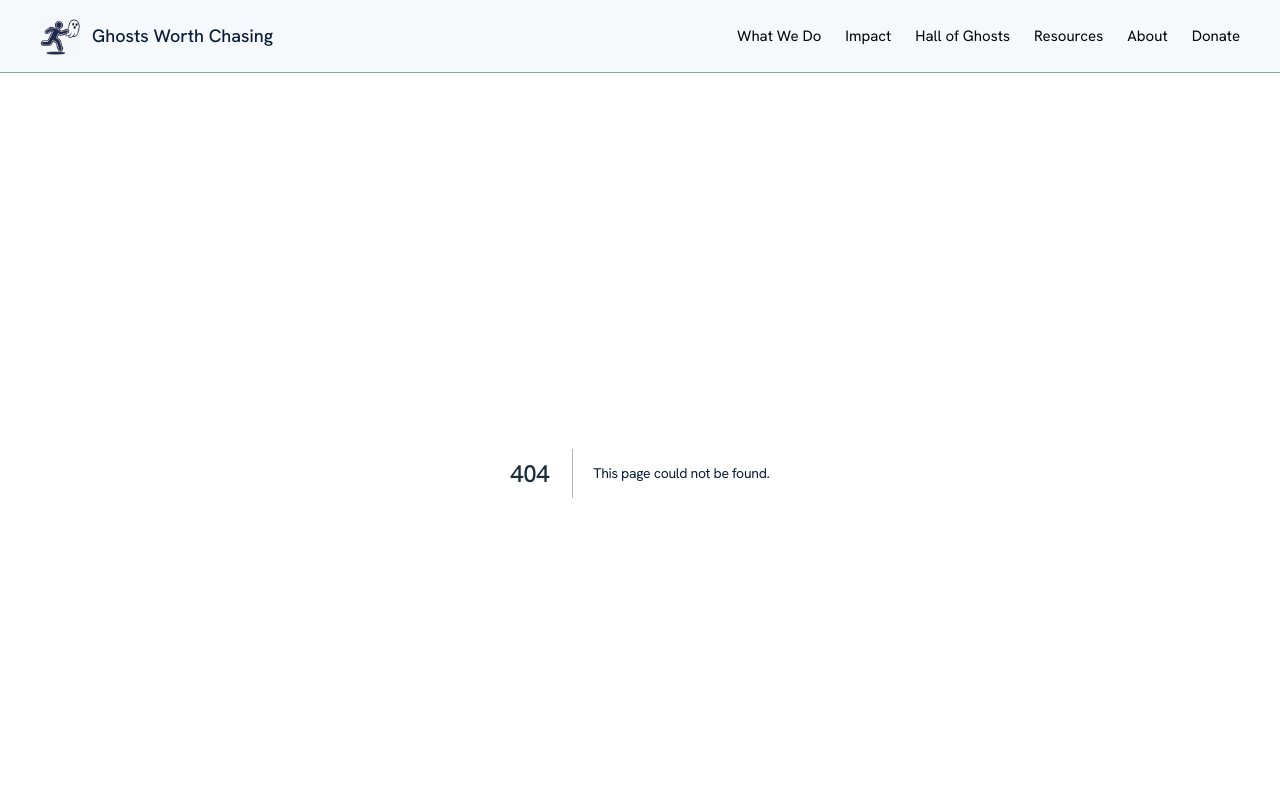
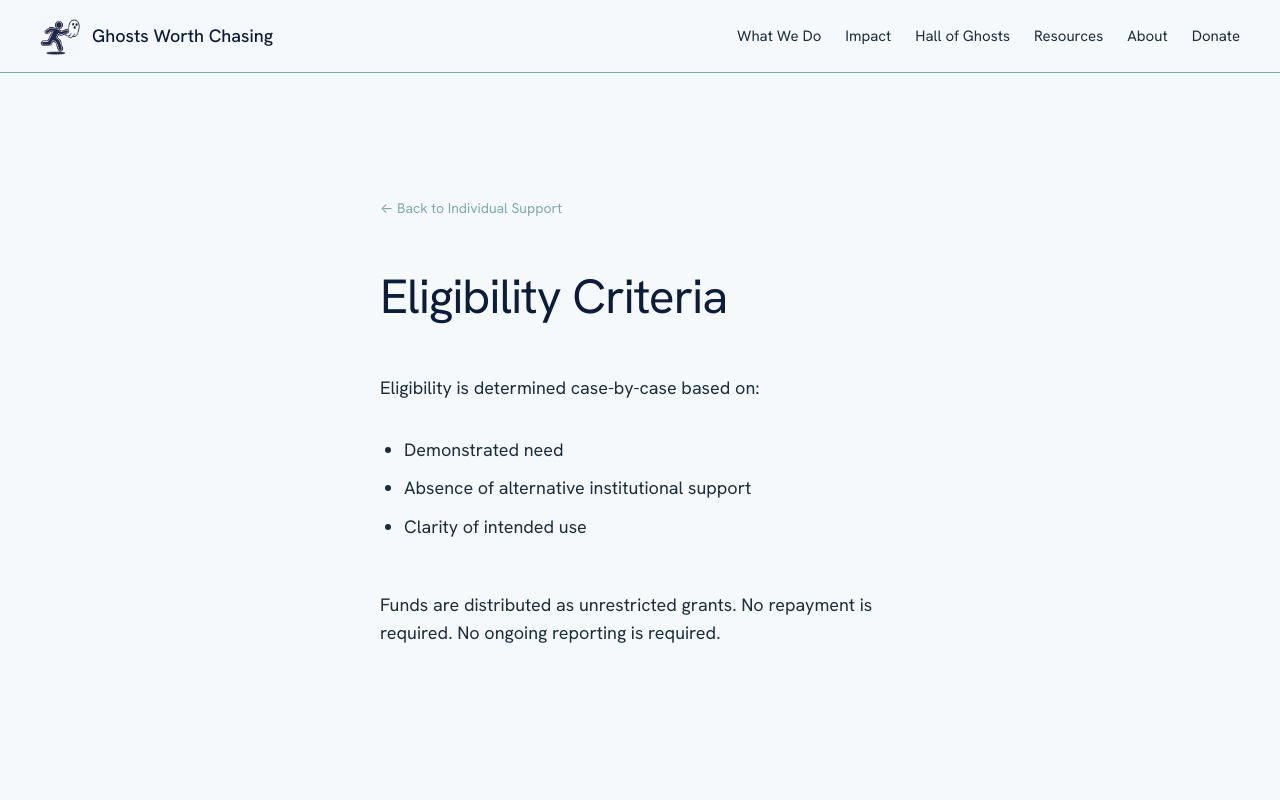
Before and after one commit to Roco41589/ghosts-worth-chasing-site, a Next.js app in the folder ghosts-redesign/: page /what-we-do/individual-support/eligibility in a window 1280 px wide. Before the commit this address had no page. Shown: the top 800 px of the page. Built offline with nearby package versions, Linux system fonts and the light colour scheme.

Commit message:
Create page.tsx

```diff
--- /dev/null
+++ b/ghosts-redesign/app/what-we-do/individual-support/eligibility/page.tsx
@@ -0,0 +1,46 @@
+import Link from 'next/link'
+
+export default function Eligibility() {
+  return (
+    <section className="section section--narrow">
+      <Link
+        href="/what-we-do/individual-support"
+        style={{
+          fontSize: '14px',
+          color: 'var(--color-teal-grey)',
+          textDecoration: 'none',
+          display: 'inline-flex',
+          alignItems: 'center',
+          gap: '8px',
+          marginBottom: 'var(--space-md)',
+        }}
+      >
+        ← Back to Individual Support
+      </Link>
+
+      <h1 style={{ color: 'var(--color-deep-navy)', marginBottom: 'var(--space-md)' }}>
+        Eligibility Criteria
+      </h1>
+
+      <p style={{ marginBottom: 'var(--space-sm)' }}>
+        Eligibility is determined case-by-case based on:
+      </p>
+
+      <ul style={{
+        marginLeft: '24px',
+        marginBottom: 'var(--space-md)',
+        color: 'var(--color-text)',
+        lineHeight: 1.7,
+      }}>
+        <li>Demonstrated need</li>
+        <li>Absence of alternative institutional support</li>
+        <li>Clarity of intended use</li>
+      </ul>
+
+      <p>
+        Funds are distributed as unrestricted grants. No repayment is required.
+        No ongoing reporting is required.
+      </p>
+    </section>
+  )
+}
```
